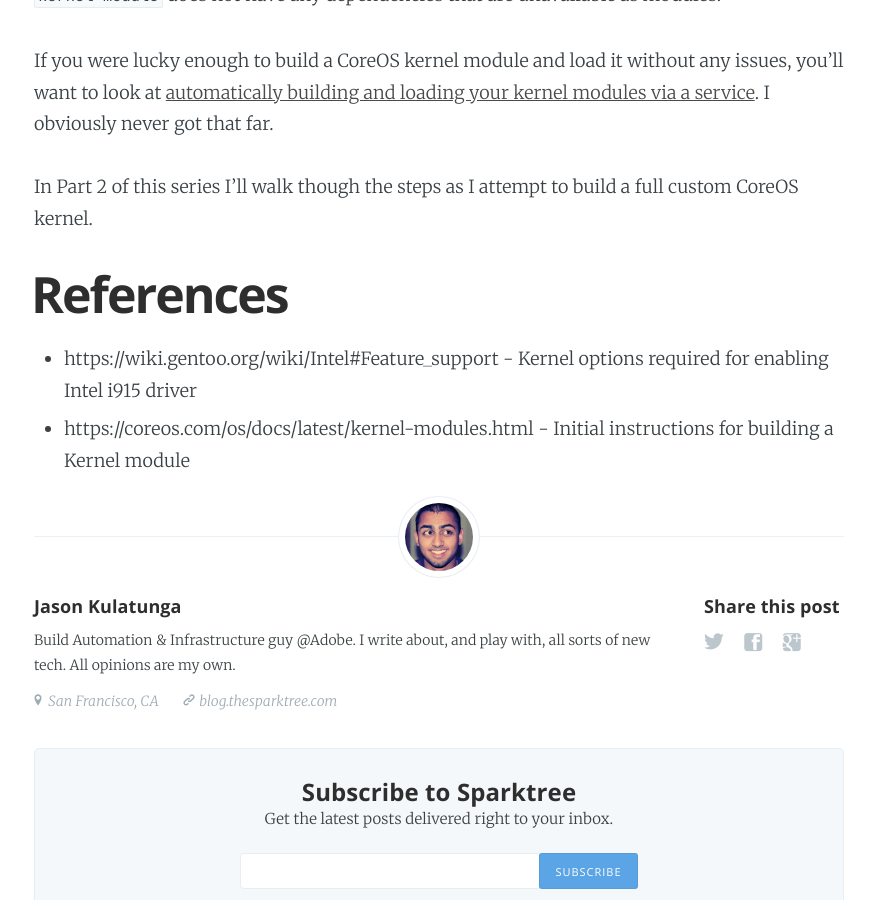
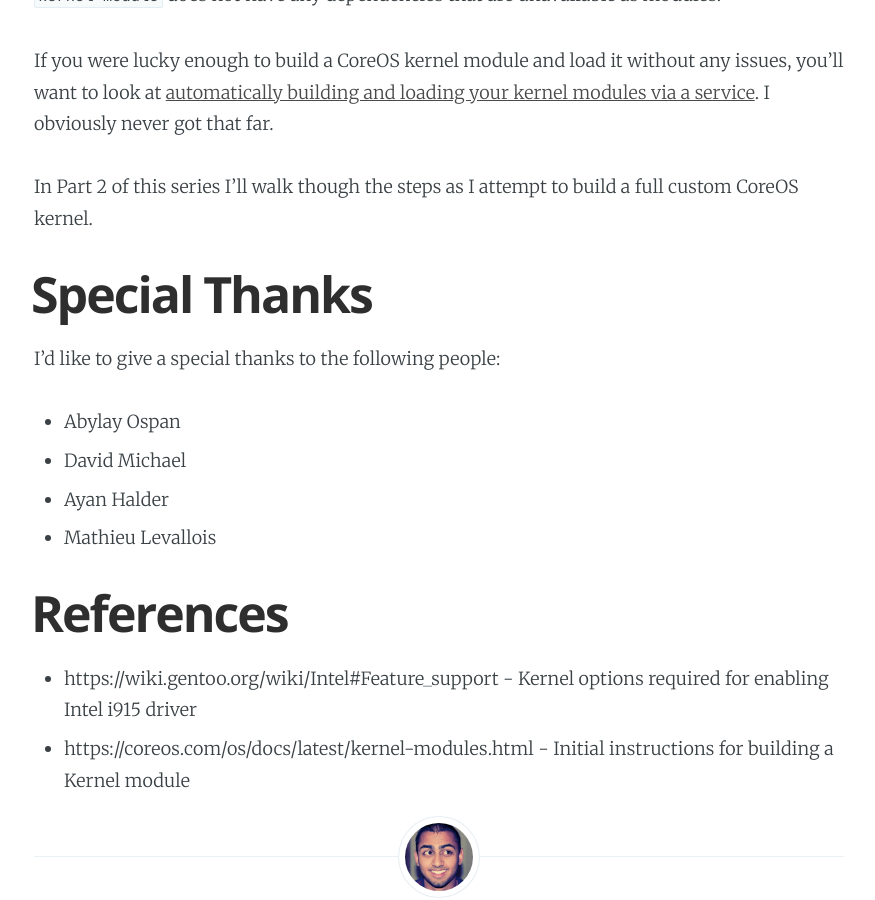
Before and after one commit to AnalogJ/thesparktree-blog, a Jekyll site: the page built from _posts/2018-12-09-customize-coreos-kernel-part-1.md, in a window 1280 px wide and 900 px high, scrolled down 12380 px. Shown: the whole window, without its empty margins (201-1076 px from the left). Built offline with Jekyll 4.4.1, drawn with Linux system fonts in a browser that asks for light colours; nearby versions of some CDN libraries; comment, search, counter and statistics services are not loaded.

Commit message:
add special thanks,

```diff
--- a/_posts/2018-12-09-customize-coreos-kernel-part-1.md
+++ b/_posts/2018-12-09-customize-coreos-kernel-part-1.md
@@ -335,6 +335,15 @@
 
 In Part 2 of this series I'll walk though the steps as I attempt to build a full custom CoreOS kernel.
 
+# Special Thanks
+
+I'd like to give a special thanks to the following people:
+
+- Abylay Ospan
+- David Michael
+- Ayan Halder
+- Mathieu Levallois
+
 # References
 - https://wiki.gentoo.org/wiki/Intel#Feature_support - Kernel options required for enabling Intel i915 driver
 - https://coreos.com/os/docs/latest/kernel-modules.html - Initial instructions for building a Kernel module
```
Also changed, not shown: _posts/2018-12-15-customize-coreos-kernel-part-2.md (+5 -0 lines).
